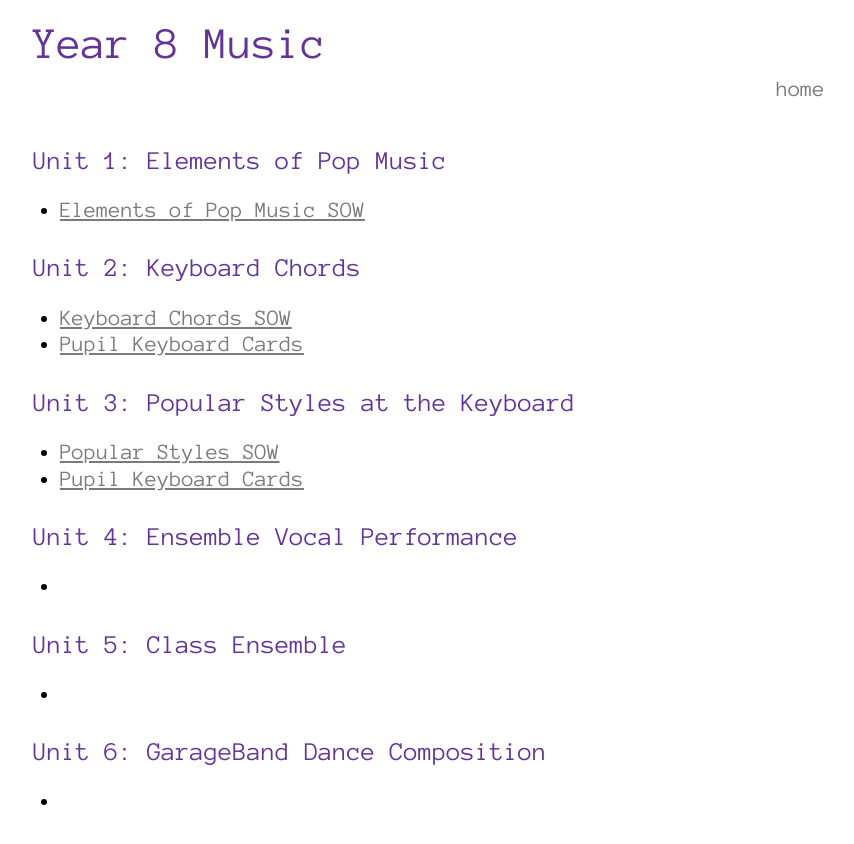
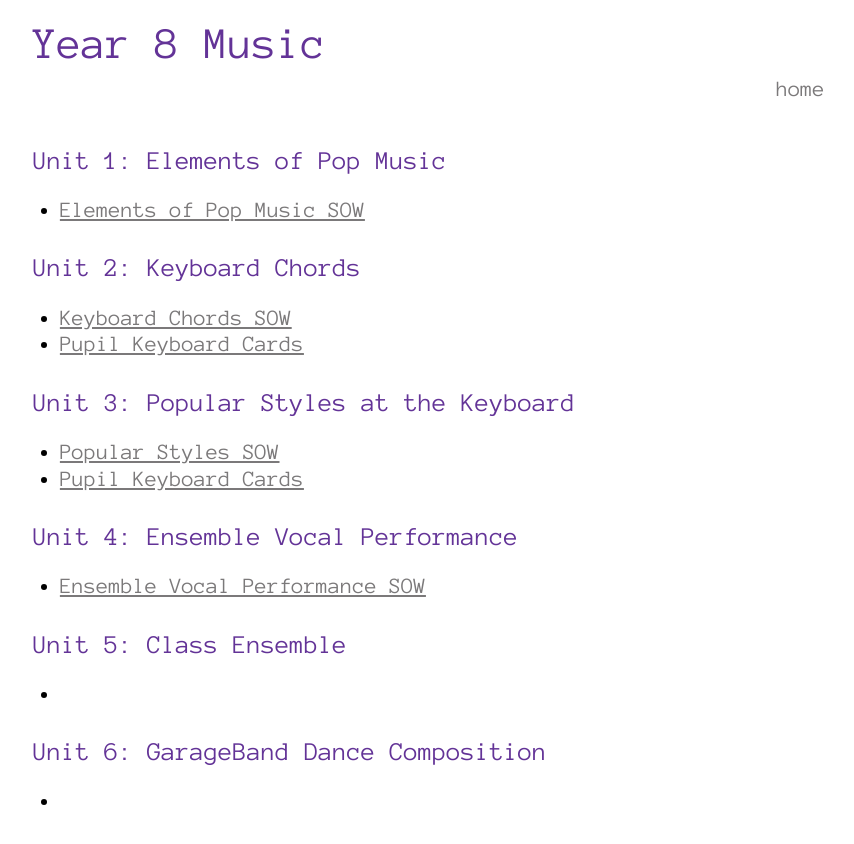
Before and after one commit to MalphasWats/stagewallis.com, a Jekyll site: the page built from music/Year8.markdown, in a window 1280 px wide. Shown: the top 844 px of the page, without its empty margins (207-1061 px from the left). Built offline with Jekyll 4.4.1, drawn with Linux system fonts in a browser that asks for light colours.

Commit message:
y8musicterm4

```diff
--- a/music/Year8.markdown
+++ b/music/Year8.markdown
@@ -20,7 +20,7 @@ title: Year 8 Music
 
 ### Unit 4: Ensemble Vocal Performance
 
-* [](year8music/)
+* [Ensemble Vocal Performance SOW](year8music/Key Stage 3 Termly SOW Music Y8 Term 4.docx)
 
 ### Unit 5: Class Ensemble
 
```
Also changed, not shown: 1 other file.
